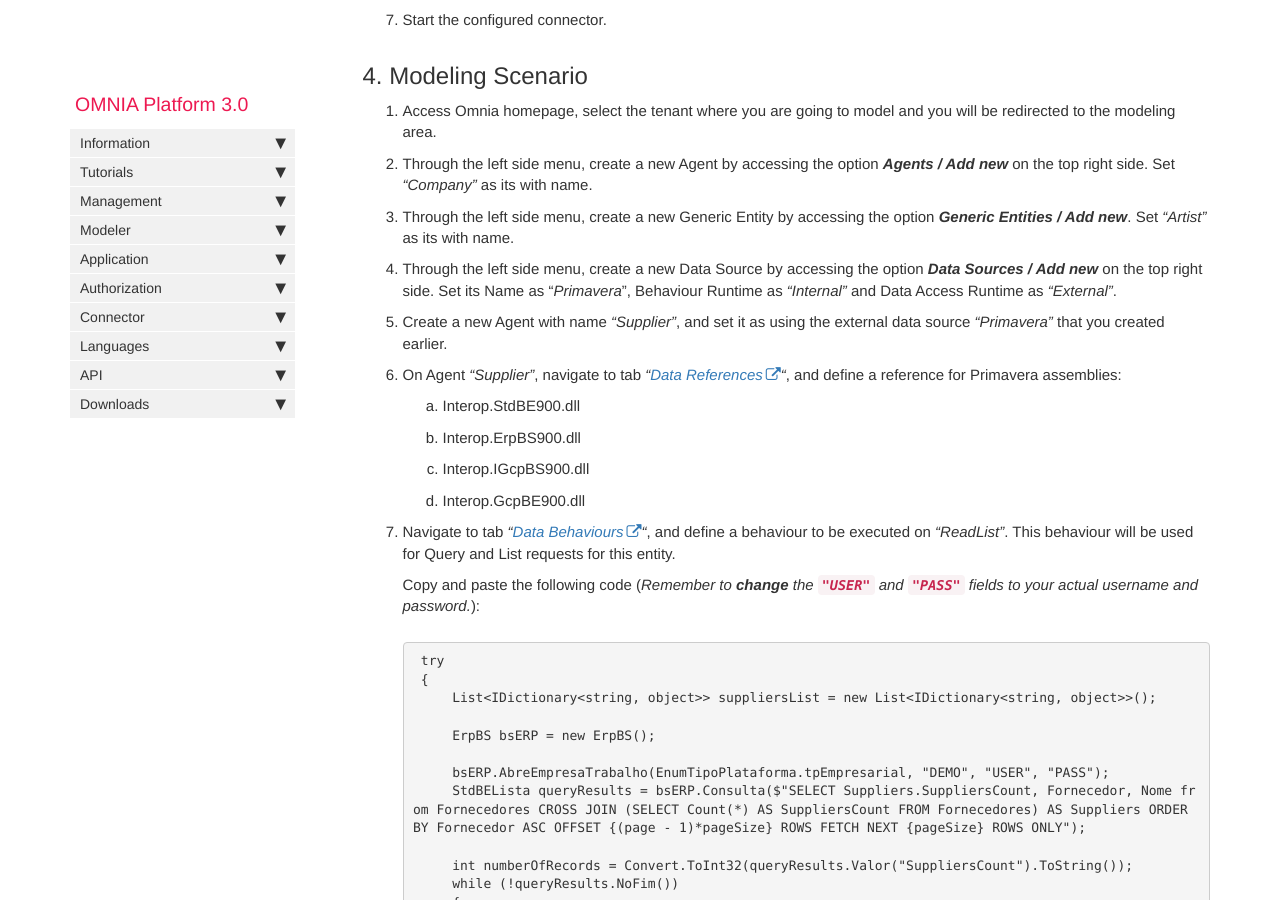
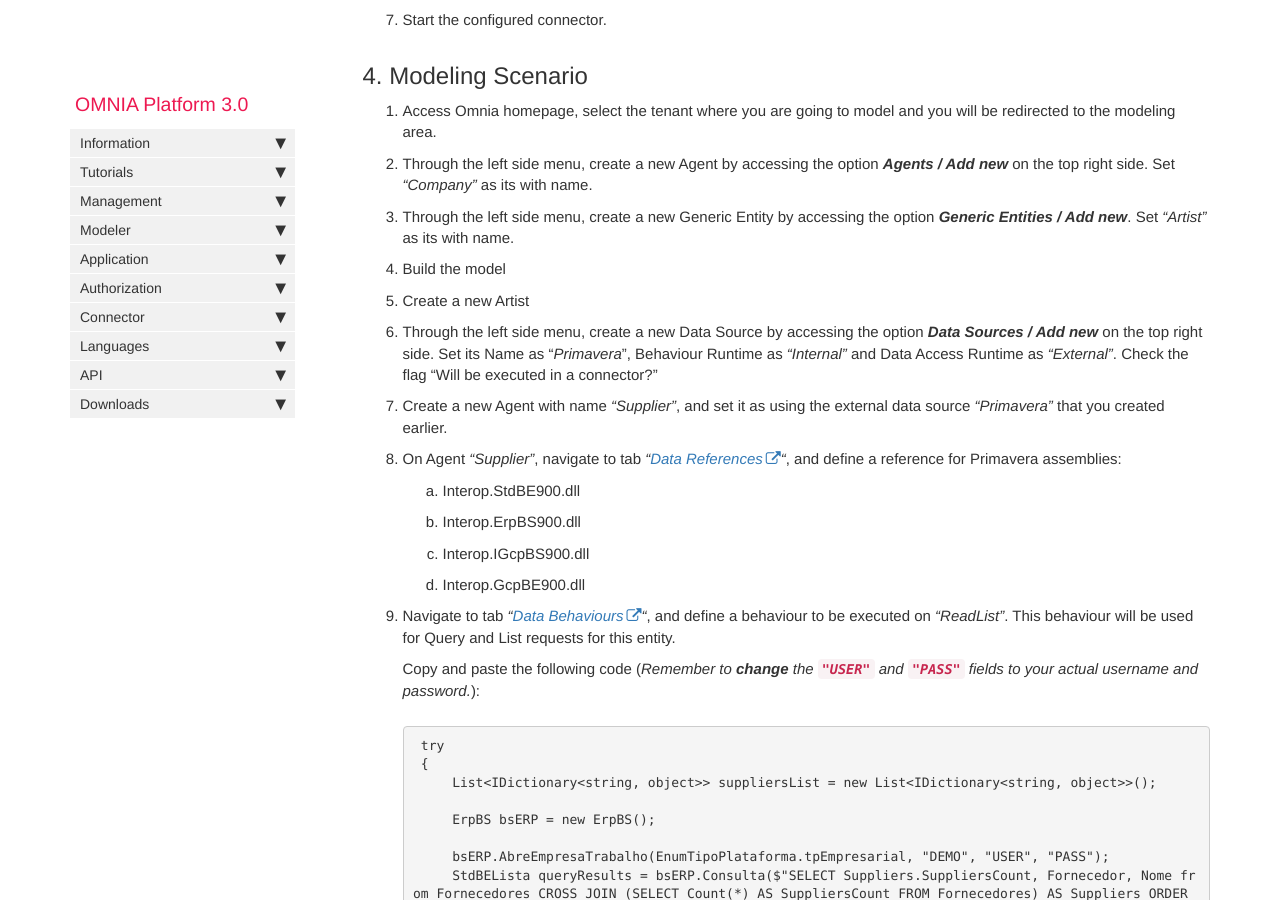
Before and after one commit to daniel8lopes/omnia3, a Jekyll site: the page built from docs/pages/omnia3/Tutorials/omnia3_multisystemconnectortutorial.md, in a window 1280 px wide and 900 px high, scrolled down 1068 px. Built offline with Jekyll 4.4.1, drawn with Linux system fonts in a browser that asks for light colours; nearby versions of some CDN libraries; comment, search, counter and statistics services are not loaded; some of the changed text lies outside the part shown.

Commit message:
Update omnia3_multisystemconnectortutorial.md

````diff
--- a/docs/pages/omnia3/Tutorials/omnia3_multisystemconnectortutorial.md
+++ b/docs/pages/omnia3/Tutorials/omnia3_multisystemconnectortutorial.md
@@ -47,18 +47,22 @@ This tutorial also requires an access to [Primavera ERP](https://pt.primaverabss
 
 3. Through the left side menu, create a new Generic Entity by accessing the option ***Generic Entities / Add new***. Set *"Artist"* as its with name.
 
-4. Through the left side menu, create a new Data Source by accessing the option ***Data Sources / Add new*** on the top right side. Set its Name as "*Primavera*", Behaviour Runtime as *"Internal"* and Data Access Runtime as *"External"*.
+4. Build the model
 
-5. Create a new Agent with name *"Supplier"*, and set it as using the external data source *"Primavera"* that you created earlier.
+5. Create a new Artist
 
-6. On Agent *"Supplier"*, navigate to tab *"[Data References](https://docs.numbersbelieve.com/omnia3_modeler_references.html)"*, and define a reference for Primavera assemblies:
+6. Through the left side menu, create a new Data Source by accessing the option ***Data Sources / Add new*** on the top right side. Set its Name as "*Primavera*", Behaviour Runtime as *"Internal"* and Data Access Runtime as *"External"*. Check the flag "Will be executed in a connector?"
+
+7. Create a new Agent with name *"Supplier"*, and set it as using the external data source *"Primavera"* that you created earlier.
+
+8. On Agent *"Supplier"*, navigate to tab *"[Data References](https://docs.numbersbelieve.com/omnia3_modeler_references.html)"*, and define a reference for Primavera assemblies:
 
     1. Interop.StdBE900.dll
     2. Interop.ErpBS900.dll
     3. Interop.IGcpBS900.dll
     4. Interop.GcpBE900.dll
 
-7. Navigate to tab *"[Data Behaviours](https://docs.numbersbelieve.com/omnia3_modeler_datasources.html)"*, and define a behaviour to be executed on *"ReadList"*. This behaviour will be used for Query and List requests for this entity.
+9. Navigate to tab *"[Data Behaviours](https://docs.numbersbelieve.com/omnia3_modeler_datasources.html)"*, and define a behaviour to be executed on *"ReadList"*. This behaviour will be used for Query and List requests for this entity.
 
     Copy and paste the following code (*Remember to **change** the **```"USER"```** and **```"PASS"```** fields to your actual username and password.*):
 
@@ -139,14 +143,20 @@ This tutorial also requires an access to [Primavera ERP](https://pt.primaverabss
 	return dto;
     ```
 
-10. Create a new Resource with name *"Product"*, and set it as using the external data source *"Primavera"* that you created earlier.
+12. Build the model
 
-11. On Resource *"Product"*, navigate to tab *"[Data References](https://docs.numbersbelieve.com/omnia3_modeler_references.html)"*, and define a reference for Primavera assemblies:
+13. Create new Instance of Primavera
+
+14. Create new Instance of Supplier
+
+15. Create a new Resource with name *"Product"*, and set it as using the external data source *"Primavera"* that you created earlier.
+
+16. On Resource *"Product"*, navigate to tab *"[Data References](https://docs.numbersbelieve.com/omnia3_modeler_references.html)"*, and define a reference for Primavera assemblies:
 
     1. Interop.StdBE900.dll
     2. Interop.ErpBS900.dll
 
-12. Navigate to tab *"[Data Behaviours](https://docs.numbersbelieve.com/omnia3_modeler_datasources.html)"*, and define a behaviour to be executed on *"ReadList"*. This behaviour will be used for Query and List requests for this entity.
+17. Navigate to tab *"[Data Behaviours](https://docs.numbersbelieve.com/omnia3_modeler_datasources.html)"*, and define a behaviour to be executed on *"ReadList"*. This behaviour will be used for Query and List requests for this entity.
 
     Copy and paste the following code (*Remember to **change** the **```"USER"```** and **```"PASS"```** fields to your actual username and password.*):
 
@@ -179,6 +189,10 @@ This tutorial also requires an access to [Primavera ERP](https://pt.primaverabss
 		throw;
 	}
     ```
+
+18. Build the model
+
+19. Demo
 
 13. Through the left side menu, create a new Commitment by accessing the option ***Commitments / Add new***. Set its Name as "*GoodsPurchaseRequest*", *"Provider"* as the resource to be exchanged, *"Supplier"* as provider agent and *"Company"* as receiver agent. Before saving, check option *"Uses a custom data source?"*, and select *"Primavera"* as Data Source.
 
````
Also changed, not shown: other parts of docs/pages/omnia3/Tutorials/omnia3_multisystemconnectortutorial.md (+2 -2 lines).
